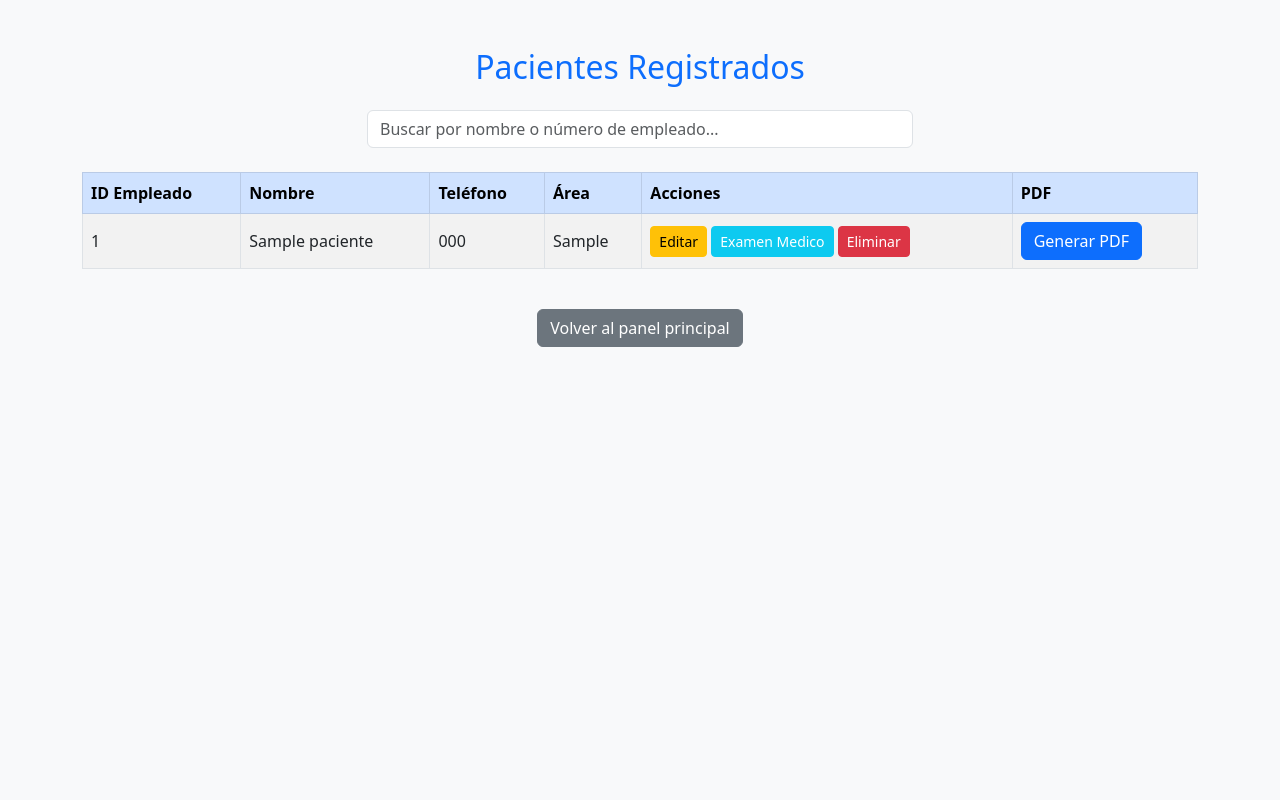
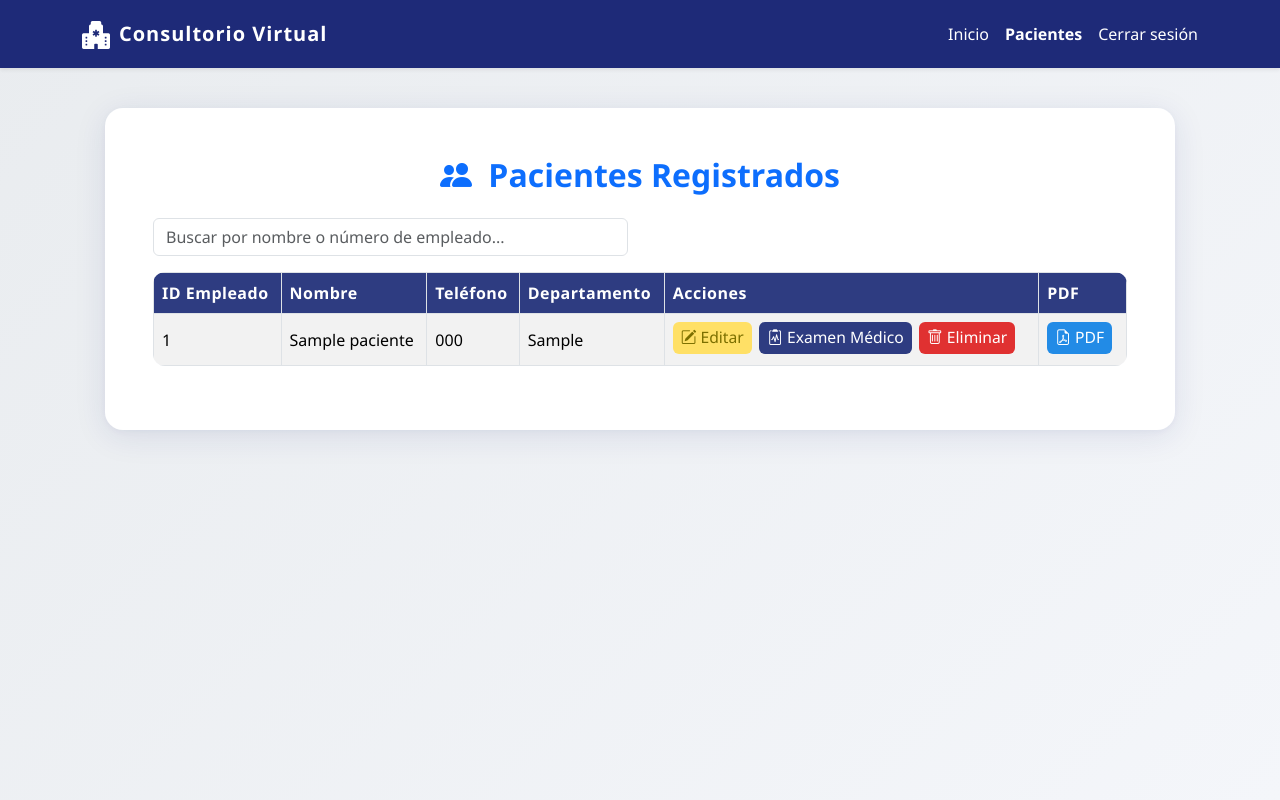
Before and after one commit to UnTalGabo/ConsultorioVirtual, a PHP site: page /views/ver_pacientes.php in a window 1280 px wide. Run offline with PHP 8.4, Linux system fonts and the light colour scheme; the visitor is signed in with stand-in values (Sample User, id 1); tables that the repository leaves empty or names only in its code hold one stand-in row (values such as "Sample post"); some libraries are stand-ins or nearby versions.

Commit message:
BETA 1.0 FUNCIONAL

```diff
--- a/php/guardar_paso4.php
+++ b/php/guardar_paso4.php
@@ -99,7 +99,7 @@ if ($result->num_rows > 0) {
             transfusiones_recibidas,
             fobias,
             cual_fobia
-        ) VALUES (?, ?, ?, ?, ?, ?, ?, ?, ?, ?, ?, ?, ?, ?, ?, ?, ?, ?, ?, ?, ?)";
+        ) VALUES (?, ?, ?, ?, ?, ?, ?, ?, ?, ?, ?, ?, ?, ?, ?, ?, ?, ?, ?, ?, ?, ?)";
 }
 
 // Preparar y ejecutar la consulta
--- a/php/guardar_paso6.php
+++ b/php/guardar_paso6.php
@@ -75,7 +75,7 @@ try {
                 observaciones,
                 fecha_creacion,
                 fecha_actualizacion
-            ) VALUES (?, ?, ?, ?, ?, ?, ?, NOW(), NOW())";
+            ) VALUES (?, ?, ?, ?, ?, ?, NOW(), NOW())";
     }
 
     $stmt = $conn->prepare($sql);
--- a/views/agregar_usuario.php
+++ b/views/agregar_usuario.php
@@ -3,10 +3,10 @@ session_start();
 require_once '../php/conexion.php'; // Ajusta la ruta si tu archivo de conexión está en otra carpeta
 
 // Solo admin puede agregar usuarios
-/*if (!isset($_SESSION['usuario_rol']) || $_SESSION['usuario_rol'] !== 'admin') {
+if (!isset($_SESSION['usuario_rol']) || $_SESSION['usuario_rol'] !== 'admin') {
     header('Location: login.php');
     exit();
-}*/
+}
 
 $mensaje = '';
 if ($_SERVER['REQUEST_METHOD'] === 'POST') {
--- a/views/paso1.php
+++ b/views/paso1.php
@@ -300,8 +300,8 @@ if ($id_paciente > 0) {
             <div class="col-md-6">
               <label for="ciudad" class="form-label">Ciudad</label>
               <input type="text" name="ciudad" class="form-control"
-                value="<?php echo isset($paciente['ciudad']) ? $paciente['ciudad'] : ''; ?>"
-                required placeholder="Ej. Morelia">
+                value="<?php echo isset($paciente['ciudad']) ? $paciente['ciudad'] : 'Morelia'; ?>"
+                required >
             </div>
             <div class="col-md-8">
               <label for="estado" class="form-label">Estado</label>
--- a/views/paso6.php
+++ b/views/paso6.php
@@ -380,9 +380,9 @@ function getChecked($efnfermedad)
                     </a>
                     <div class="ms-auto d-flex gap-2">
                         <button type="submit" class="btn btn-success btn-lg" name="accion" value="guardar_continuar">
-                            <i class="bi bi-arrow-right-circle"></i> Guardar y Continuar &raquo;
+                            <i class="bi bi-arrow-right-circle"></i> Guardar y Continuar
                         </button>
-                        <button type="submit" name="guardar_salir" value="1" class="btn btn-primary btn-lg" name="accion" value="guardar_salir">
+                        <button type="submit" class="btn btn-primary btn-lg" name="accion" value="guardar_salir">
                             <i class="bi bi-save"></i> Guardar y Salir
                         </button>
                     </div>
--- a/views/ver_pacientes.php
+++ b/views/ver_pacientes.php
@@ -20,95 +20,206 @@ $resultado = $conn->query($sql);
 <head>
   <meta charset="UTF-8">
   <title>Pacientes Registrados</title>
-  <link href="https://cdn.jsdelivr.net/npm/bootstrap@5.3.0/dist/css/bootstrap.min.css" rel="stylesheet">
+  <!-- Bootstrap 5 CSS -->
+  <link href="https://cdn.jsdelivr.net/npm/bootstrap@5.3.3/dist/css/bootstrap.min.css" rel="stylesheet">
+  <!-- Bootstrap Icons -->
+  <link href="https://cdn.jsdelivr.net/npm/bootstrap-icons@1.11.3/font/bootstrap-icons.css" rel="stylesheet">
+  <!-- DataTables CSS -->
+  <link rel="stylesheet" href="https://cdn.datatables.net/1.13.7/css/dataTables.bootstrap5.min.css">
   <style>
-    /* Animación de fade-in para el contenedor principal */
-    .container {
-      animation: fadeInContainer 0.8s cubic-bezier(.39, .575, .565, 1.000);
+    body {
+      min-height: 100vh;
+      background: linear-gradient(135deg, #e9ecef 0%, #f4f6fa 100%);
+      font-family: 'Segoe UI', Arial, sans-serif;
+      color: #1e2a78;
     }
 
-    @keyframes fadeInContainer {
+    .navbar {
+      background: #1e2a78;
+    }
+
+    .navbar-brand, .navbar-brand i {
+      color: #fff !important;
+      font-weight: 600;
+      letter-spacing: 1px;
+    }
+
+    .main-container {
+      max-width: 1100px;
+      margin: 40px auto 0 auto;
+      padding: 0 15px;
+    }
+
+    .card {
+      border: none;
+      border-radius: 18px;
+      box-shadow: 0 6px 32px 0 rgba(30, 42, 120, 0.10), 0 1.5px 6px 0 rgba(30, 42, 120, 0.04);
+      background: #fff;
+      animation: fadeInUp 0.8s cubic-bezier(.39, .575, .565, 1.000);
+    }
+
+    @keyframes fadeInUp {
       from {
         opacity: 0;
         transform: translateY(40px);
       }
-
       to {
         opacity: 1;
         transform: translateY(0);
       }
     }
 
-    /* Animación para las filas de la tabla */
-    tbody tr {
-      opacity: 0;
-      transform: translateY(20px);
-      animation: fadeInRow 0.6s forwards;
+    .volver-btn {
+      margin-bottom: 1.5rem;
+      font-size: 1.1rem;
+      padding: 0.5rem 1.5rem;
+      border-radius: 8px;
+      display: inline-flex;
+      align-items: center;
+      gap: 0.5rem;
     }
 
-    tbody tr:nth-child(1) {
-      animation-delay: 0.1s;
+    .table thead th {
+      background: #2e3c81 !important;
+      color: #fff;
+      font-weight: 600;
+      letter-spacing: 0.5px;
+      border-top: none;
     }
 
-    tbody tr:nth-child(2) {
-      animation-delay: 0.2s;
+    .table-striped > tbody > tr:nth-of-type(odd) {
+      background-color: #f4f6fa;
     }
 
-    tbody tr:nth-child(3) {
-      animation-delay: 0.3s;
+    .table-bordered {
+      border-radius: 12px;
+      overflow: hidden;
     }
 
-    tbody tr:nth-child(4) {
-      animation-delay: 0.4s;
+    .dataTables_wrapper .dataTables_paginate .paginate_button {
+      border-radius: 6px !important;
+      margin: 0 2px;
+      border: none !important;
+      background: #e9ecef !important;
+      color: #2e3c81 !important;
+      font-weight: 500;
+    }
+    .dataTables_wrapper .dataTables_paginate .paginate_button.current {
+      background: #2e3c81 !important;
+      color: #fff !important;
+    }
+    .dataTables_wrapper .dataTables_filter input {
+      border-radius: 8px;
+      border: 1px solid #2e3c81;
+      padding: 0.4rem 0.8rem;
+      margin-left: 0.5em;
+    }
+    .dataTables_length select {
+      border-radius: 8px;
+      border: 1px solid #2e3c81;
+      padding: 0.2rem 0.6rem;
+      margin-left: 0.5em;
     }
 
-    tbody tr:nth-child(5) {
-      animation-delay: 0.5s;
+    .btn-editar, .btn-info, .btn-danger, .btn-primary {
+      border-radius: 6px;
+      font-size: 0.98rem;
+      font-weight: 500;
+      margin-right: 0.2rem;
+      margin-bottom: 0.2rem;
+    }
+    .btn-editar {
+      background: #ffe066;
+      color: #7c6f00;
+      border: none;
+    }
+    .btn-editar:hover {
+      background: #fff3bf;
+      color: #7c6f00;
+    }
+    .btn-info {
+      background: #2e3c81;
+      color: #fff;
+      border: none;
+    }
+    .btn-info:hover {
+      background: #1e2a78;
+      color: #fff;
+    }
+    .btn-danger {
+      background: #e03131;
+      color: #fff;
+      border: none;
+    }
+    .btn-danger:hover {
+      background: #c92a2a;
+      color: #fff;
+    }
+    .btn-primary {
+      background: #228be6;
+      border: none;
+    }
+    .btn-primary:hover {
+      background: #1864ab;
     }
 
-    /* ...agrega más si esperas más filas... */
-    @keyframes fadeInRow {
-      to {
-        opacity: 1;
-        transform: translateY(0);
-      }
+    .text-nowrap {
+      white-space: nowrap;
     }
 
-    /* Animación al enfocar el input de búsqueda */
-    #buscador:focus {
-      border-color: #2e3c81;
-      box-shadow: 0 0 0 2px #2e3c8133;
-      transition: box-shadow 0.3s, border-color 0.3s;
+    @media (max-width: 991px) {
+      .main-container {
+        margin-top: 20px;
+      }
+      .card {
+        padding: 0.5rem;
+      }
+      .table-responsive {
+        font-size: 0.97rem;
+      }
     }
   </style>
 </head>
 
-<body class="bg-light">
+<body>
+  <!-- Barra de navegación superior -->
+  <nav class="navbar navbar-expand-lg navbar-dark shadow-sm">
+    <div class="container">
+      <a class="navbar-brand d-flex align-items-center gap-2" href="index.php">
+        <i class="bi bi-hospital-fill fs-3"></i>
+        Consultorio Virtual
+      </a>
+      <div class="ms-auto d-flex gap-3">
+        <a href="../views/index.php" class="nav-link text-white">Inicio</a>
+        <a href="../views/ver_pacientes.php" class="nav-link text-white fw-bold">Pacientes</a>
+        <a href="../php/logout.php" class="nav-link text-white">Cerrar sesión</a>
+      </div>
+    </div>
+  </nav>
 
-  <div class="container py-5">
-    <h2 class="text-center mb-4 text-primary">Pacientes Registrados</h2>
+  <div class="main-container">
+    <div class="card p-4 p-md-5">
+      <h2 class="text-center mb-4 fw-bold text-primary">
+        <i class="bi bi-people-fill me-2"></i>
+        Pacientes Registrados
+      </h2>
 
-    <!-- Buscador de pacientes -->
-    <div class="row mb-4 justify-content-center">
+      <?php if ($resultado->num_rows > 0): ?>
+        <div class="row mb-3">
           <div class="col-md-6">
-        <div class="input-group">
             <input type="text" id="buscador" class="form-control" placeholder="Buscar por nombre o número de empleado...">
           </div>
         </div>
-    </div>
-    <!-- Fin buscador -->
-
-    <?php if ($resultado->num_rows > 0): ?>
         <div class="table-responsive">
-        <table class="table table-striped table-bordered align-middle" id="tablaPacientes">
-          <thead class="table-primary">
+          <table class="table table-striped table-bordered align-middle" id="tablaPacientes" style="width:100%">
+            <thead>
               <tr>
-              <th scope="col">ID Empleado</th>
-              <th scope="col">Nombre</th>
-              <th scope="col">Teléfono</th>
-              <th scope="col">Área</th>
-              <th scope="col">Acciones</th>
-              <th scope="col">PDF</th>
+                <th>ID Empleado</th>
+                <th>Nombre</th>
+                <th>Teléfono</th>
+                <th>Departamento</th>
+                <th>Acciones</th>
+                <th>PDF</th>
               </tr>
             </thead>
             <tbody>
@@ -117,22 +228,28 @@ $resultado = $conn->query($sql);
                   <td><?php echo $fila['id_empleado']; ?></td>
                   <td><?php echo $fila['nombre_completo']; ?></td>
                   <td><?php echo $fila['telefono']; ?></td>
-                <td><?php echo $fila['area']; ?></td>
-                <td>
+                  <td><?php echo $fila['departamento']; ?></td>
+                  <td class="text-nowrap">
                     <button
-                    class="btn btn-sm btn-warning btn-editar"
+                      class="btn btn-editar btn-sm"
                       data-id="<?php echo $fila['id_empleado']; ?>"
                       data-genero="<?php echo strtolower($fila['genero']); ?>"
                       data-nombre="<?php echo htmlspecialchars($fila['nombre_completo']); ?>"
                       type="button"
                       data-bs-toggle="modal"
                       data-bs-target="#modalEditar"
-                  >Editar</button>
-                  <a href="paso8.php?id=<?php echo $fila['id_empleado']; ?>" class="btn btn-sm btn-info text-white">Examen Medico</a>
-                  <a href="../php/eliminar_paciente.php?id=<?php echo $fila['id_empleado']; ?>" class="btn btn-sm btn-danger" onclick="return confirm('¿Seguro que deseas eliminar este paciente y todos sus datos?');">Eliminar</a>
+                    ><i class="bi bi-pencil-square"></i> Editar</button>
+                    <a href="paso8.php?id=<?php echo $fila['id_empleado']; ?>" class="btn btn-info btn-sm text-white">
+                      <i class="bi bi-clipboard2-pulse"></i> Examen Médico
+                    </a>
+                    <a href="../php/eliminar_paciente.php?id=<?php echo $fila['id_empleado']; ?>" class="btn btn-danger btn-sm" onclick="return confirm('¿Seguro que deseas eliminar este paciente y todos sus datos?');">
+                      <i class="bi bi-trash"></i> Eliminar
+                    </a>
                   </td>
                   <td>
-                  <a href="../php/crear_pdf.php?id=<?php echo $fila['id_empleado']; ?>" class="btn btn-primary" target="_blank">Generar PDF</a>
+                    <a href="../php/crear_pdf.php?id=<?php echo $fila['id_empleado']; ?>" class="btn btn-primary btn-sm" target="_blank">
+                      <i class="bi bi-file-earmark-pdf"></i> PDF
+                    </a>
                   </td>
                 </tr>
               <?php endwhile; ?>
@@ -144,9 +261,6 @@ $resultado = $conn->query($sql);
           No hay pacientes registrados aún.
         </div>
       <?php endif; ?>
-
-    <div class="text-center mt-4">
-      <a href="../views/index.php" class="btn btn-secondary">Volver al panel principal</a>
     </div>
   </div>
 
@@ -173,7 +287,8 @@ $resultado = $conn->query($sql);
     </div>
   </div>
 
-  <script src="https://cdn.jsdelivr.net/npm/bootstrap@5.3.0/dist/js/bootstrap.bundle.min.js"></script>
+  <!-- Bootstrap JS -->
+  <script src="https://cdn.jsdelivr.net/npm/bootstrap@5.3.3/dist/js/bootstrap.bundle.min.js"></script>
   <script>
     // Buscador de pacientes por nombre o número de empleado
     function buscarPaciente() {
@@ -200,7 +315,8 @@ $resultado = $conn->query($sql);
     }
     // Buscar en tiempo real al escribir
     document.getElementById("buscador").addEventListener("keyup", buscarPaciente);
-
+  </script>
+  <script>
     // Modal editar lógica
     let idSeleccionado = null;
     let generoSeleccionado = null;
@@ -231,7 +347,6 @@ $resultado = $conn->query($sql);
     });
   </script>
 </body>
-
 </html>
 
 <?php $conn->close(); ?>
```
Also changed, not shown: views/paso7.php (+4 -4 lines). Lines whose indentation alone changed are shown as unchanged.
